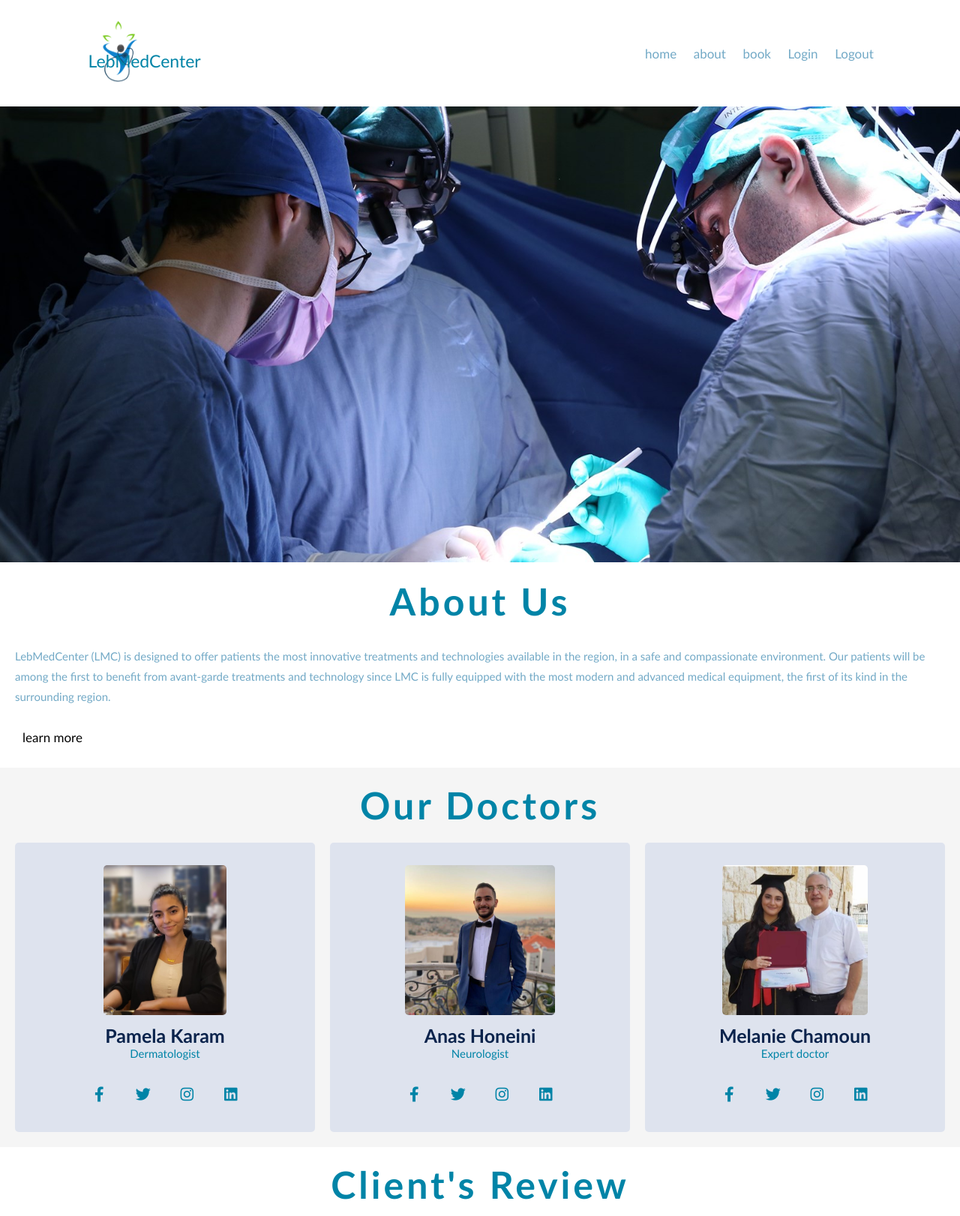
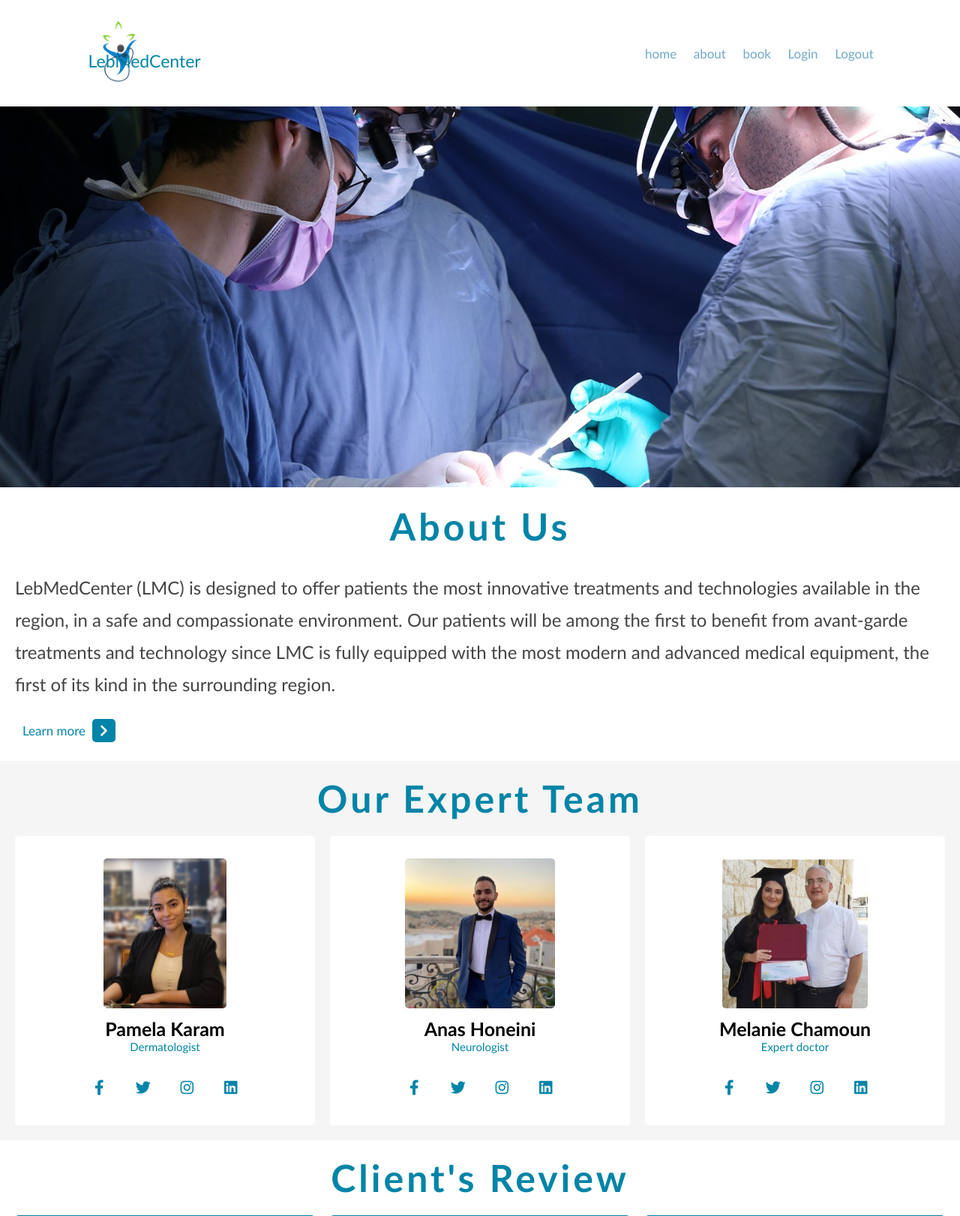
Before and after one commit to AnasHoneini/COE418_DB_Project, a Flask app: page / in a window 1280 px wide. Shown: the top 1622 px of the page at 75% size. Run offline with Flask 2, Linux system fonts and the light colour scheme; some libraries are stand-ins or nearby versions.

Commit message:
homepage buttons

```diff
--- a/Server/app/static/css/base.css
+++ b/Server/app/static/css/base.css
@@ -52,38 +52,6 @@
     color:var(--green);
 }
 
-.btn{
-    display: inline-block;
-    margin-top: 1rem;
-    padding: .5rem;
-    padding-left: 1rem;
-    border:var(--color-primary-dark);
-    border-radius: .5rem;
-    color:var(--green);
-    cursor: pointer;
-    font-size: 1.7rem;
-    background: #fff;
-}
-
-.btn span{
-    padding:.7rem 1rem;
-    border-radius: .5rem;
-    background: var(--green);
-    color:#fff;
-    margin-left: .5rem;
-}
-
-.btn:hover{
-    background: var(--green);
-    color:#fff;
-}
-
-.btn:hover span{
-    color: var(--green);
-    background:#fff;
-    margin-left: 1rem;
-}
-
 .header{
     padding:2rem 9%;
     position: fixed;
--- a/Server/app/static/css/style.css
+++ b/Server/app/static/css/style.css
@@ -105,30 +99,13 @@
     display: none;
 }
 
-.home{
-    display: flex;
-    align-items: center;
-    flex-wrap: wrap;
-    gap:1.5rem;
-    padding-top: 10rem;
-}
 .home .image img{
     width: 100%;
 }
 
-.home .content{
-    flex:1 1 45rem;
-}
-
-.home .content h3{
-    font-size: 4.5rem;
+.about .content p{
+    font-size: x-large;
     color:var(--black);
-    line-height: 1.8;
-}
-
-.home .content p{
-    font-size: 1.7rem;
-    color:var(--light-color);
     line-height: 1.8;
     padding: 1rem 0;
 }
@@ -197,37 +174,6 @@
     line-height: 2;
 }
 
-.about .row{
-    display: flex;
-    align-items: center;
-    flex-wrap: wrap;
-    gap:2rem;
-}
-
-.about .row .image{
-    flex:1 1 45rem;
-}
-
-.about .row .image img{
-    width: 100%;
-}
-
-.about .row .content{
-    flex:1 1 45rem;
-}
-
-.about .row .content h3{
-    color: var(--black);
-    font-size: 4rem;
-    line-height: 1.8;
-}
-
-.about .row .content p{
-    color: var(--light-color);
-    padding:1rem 0;
-    font-size: 1.5rem;
-    line-height: 1.8;
-}
 
 .doctors .box-container{
     display: grid;
@@ -237,7 +183,7 @@
 
 .doctors .box-container .box{
     text-align: center;
-    background: #8ea3d438;
+    background: white;
     border-radius: .5rem;
     padding:2rem;
 }
@@ -250,7 +196,7 @@
 }
 
 .doctors .box-container .box h3{
-    color:var(--darkblue);
+    color:var(--0084a7);
     font-size: 2.5rem;
 }
 
--- a/Server/app/static/js/login.js
+++ b/Server/app/static/js/login.js
@@ -1,3 +1,4 @@
+/*
 function setMessage(Element, type, msg) {
     const messageElement = Element.querySelector(".message");
 
@@ -47,4 +48,4 @@
 
         });
     });
-});
+});*/
--- a/Server/app/static/js/script.js
+++ b/Server/app/static/js/script.js
@@ -1,4 +1,4 @@
-let menu = document.querySelector('#menu-btn');
+/*let menu = document.querySelector('#menu-btn');
 let navbar = document.querySelector('.navbar');
 
 menu.onclick = () =>{
@@ -9,4 +9,4 @@
 window.onscroll = () =>{
     menu.classList.remove('fa-times');
     navbar.classList.remove('active');
-}
+}*/
--- a/Server/app/templates/public/templates/home.html
+++ b/Server/app/templates/public/templates/home.html
@@ -37,7 +37,6 @@
 
     <section class="about" id="about">
       <h1 class="heading">About Us</h1>
-      <div class="row">
         <div class="content">
           <p>
             LebMedCenter (LMC) is designed to offer patients the
@@ -48,16 +47,15 @@
             medical equipment, the first of its kind in the surrounding region.
           </p>
           <a href="#" class="btn">
-            learn more <span class="fas fa-chevron-right"></span>
+            Learn more <span class="fas fa-chevron-right"></span>
           </a>
         </div>
-      </div>
     </section>
     <!-- About us section Ends -->
 
     <!-- Doctor Section Starts -->
     <section class="doctors" id="doctors">
-      <h1 class="heading">Our Doctors</h1>
+      <h1 class="heading">Our Expert Team</h1>
 
       <div class="box-container">
         <div class="box">
@@ -180,7 +178,7 @@
             </div>
             <h3>Dr. Paul Yammine World Rank</h3>
             <a href="#" class="btn">
-              learn more <span class="fas fa-chevron-right"></span>
+              Learn more <span class="fas fa-chevron-right"></span>
             </a>
           </div>
         </div>
@@ -197,7 +195,7 @@
             </div>
             <h3>Nurses Day with Mersaco 2020</h3>
             <a href="#" class="btn">
-              learn more <span class="fas fa-chevron-right"></span>
+              Learn more <span class="fas fa-chevron-right"></span>
             </a>
           </div>
         </div>
@@ -217,7 +215,7 @@
               Lebanon
             </h3>
             <a href="#" class="btn">
-              learn more <span class="fas fa-chevron-right"></span>
+              Learn more <span class="fas fa-chevron-right"></span>
             </a>
           </div>
         </div>
@@ -270,7 +268,6 @@
           <h3>Follow Us</h3>
           <a href="#"> <i class="fab fa-facebook-f"></i> facebook </a>
           <a href="#"> <i class="fab fa-twitter"></i> twitter </a>
-          <a href="#"> <i class="fab fa-twitter"></i> twitter </a>
           <a href="#"> <i class="fab fa-instagram"></i> instagram </a>
           <a href="#"> <i class="fab fa-linkedin"></i> linkedin </a>
           <a href="#"> <i class="fab fa-pinterest"></i> pinterest </a>
@@ -279,7 +276,7 @@
     </section>
     <!-- Footer Section Ends -->
 
-    <!-- Javascript file link -->
-    <script src="{{ url_for('static', filename='js/script.js') }}"></script>
+    <!-- Javascript file link
+    <script src="{{ url_for('static', filename='js/script.js') }}"></script> -->
   </body>
 </html>
```
Also changed, not shown: other parts of Server/app/static/css/base.css (+1 -60 lines), other parts of Server/app/static/css/style.css (+31 -7 lines), test/home.html (+1 -1 lines).
